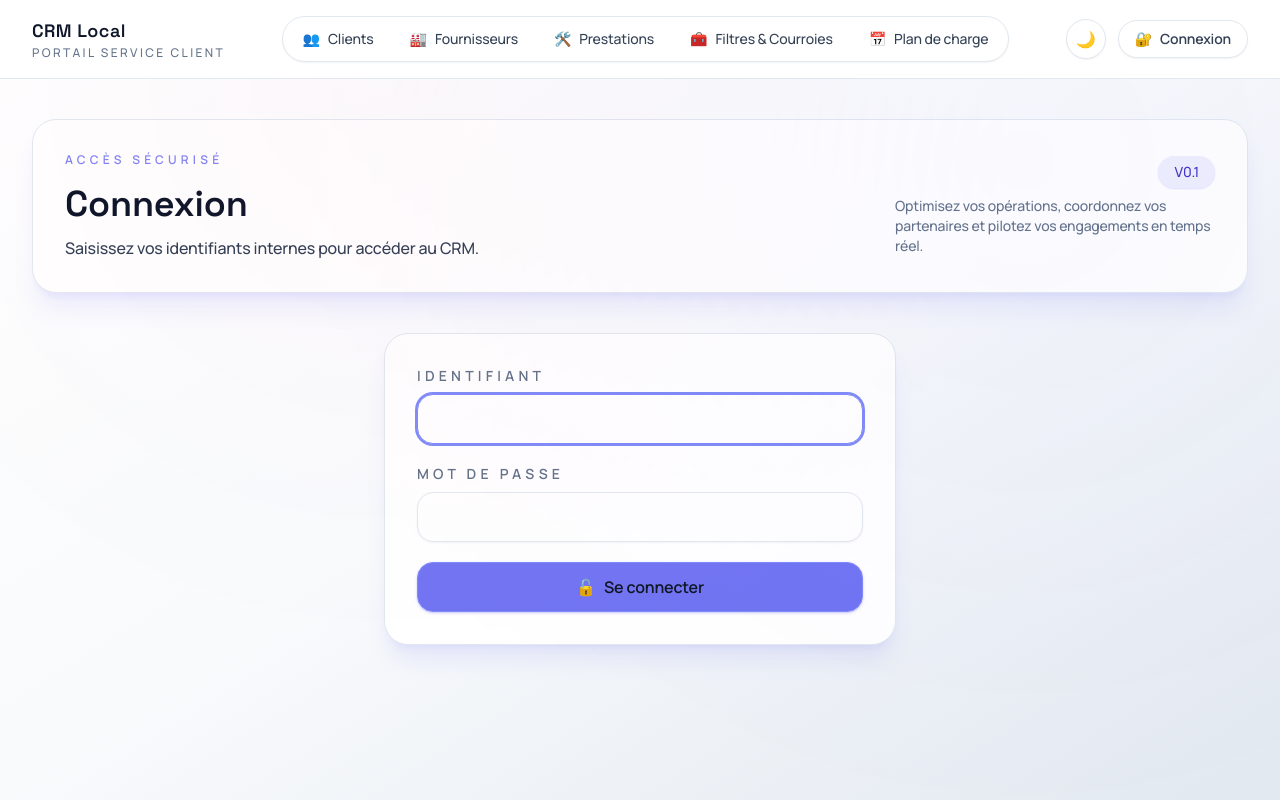
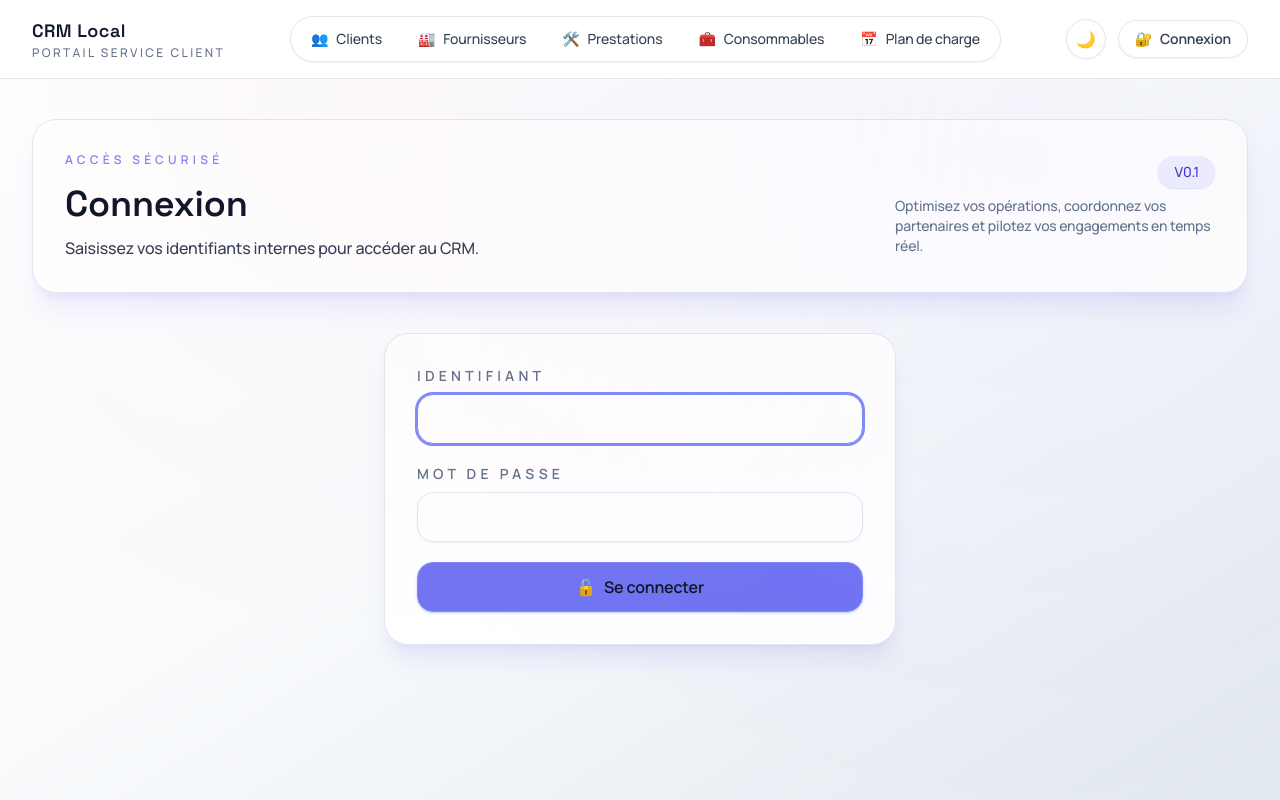
Before and after one commit to Emb3dev/crm_local, a FastAPI app: page /login in a window 1280 px wide. Run offline with FastAPI, Linux system fonts and the light colour scheme; some libraries are stand-ins or nearby versions.

Commit message:
Renomme l'onglet consommables

```diff
--- a/templates/base.html
+++ b/templates/base.html
@@ -113,7 +113,7 @@
             {% if consumables_active %}aria-current="page"{% endif %}
           >
             <span aria-hidden="true">🧰</span>
-            Filtres & Courroies
+            Consommables
           </a>
           <a
             href="/plan-de-charge"
@@ -203,7 +203,7 @@
             class="flex items-center justify-between rounded-2xl px-4 py-3 transition hover:bg-slate-100 hover:text-slate-900 dark:hover:bg-white/10 dark:hover:text-white {{ 'bg-slate-100 text-slate-900 shadow shadow-indigo-500/20 dark:text-midnight-900' if consumables_active else '' }}"
             {% if consumables_active %}aria-current="page"{% endif %}
           >
-            <span class="flex items-center gap-2"><span aria-hidden="true">🧰</span> Filtres & Courroies</span>
+            <span class="flex items-center gap-2"><span aria-hidden="true">🧰</span> Consommables</span>
             {% if consumables_active %}<span class="text-xs font-semibold uppercase tracking-wide">Actif</span>{% endif %}
           </a>
           <a
--- a/templates/filters_belts.html
+++ b/templates/filters_belts.html
@@ -1,8 +1,8 @@
 {% extends "base.html" %}
 {% from "_ui_macros.html" import card_shell, form_panel, form_label, form_control, form_select %}
-{% block title %}Filtres & Courroies — CRM Local{% endblock %}
+{% block title %}Consommables — CRM Local{% endblock %}
 {% block page_eyebrow %}Gestion des consommables{% endblock %}
-{% block page_title %}Filtres & courroies{% endblock %}
+{% block page_title %}Consommables{% endblock %}
 {% block page_subtitle %}Centralisez les besoins par site et préparez vos commandes en un clin d'œil.{% endblock %}
 {% block main_classes %}space-y-12{% endblock %}
 
```
